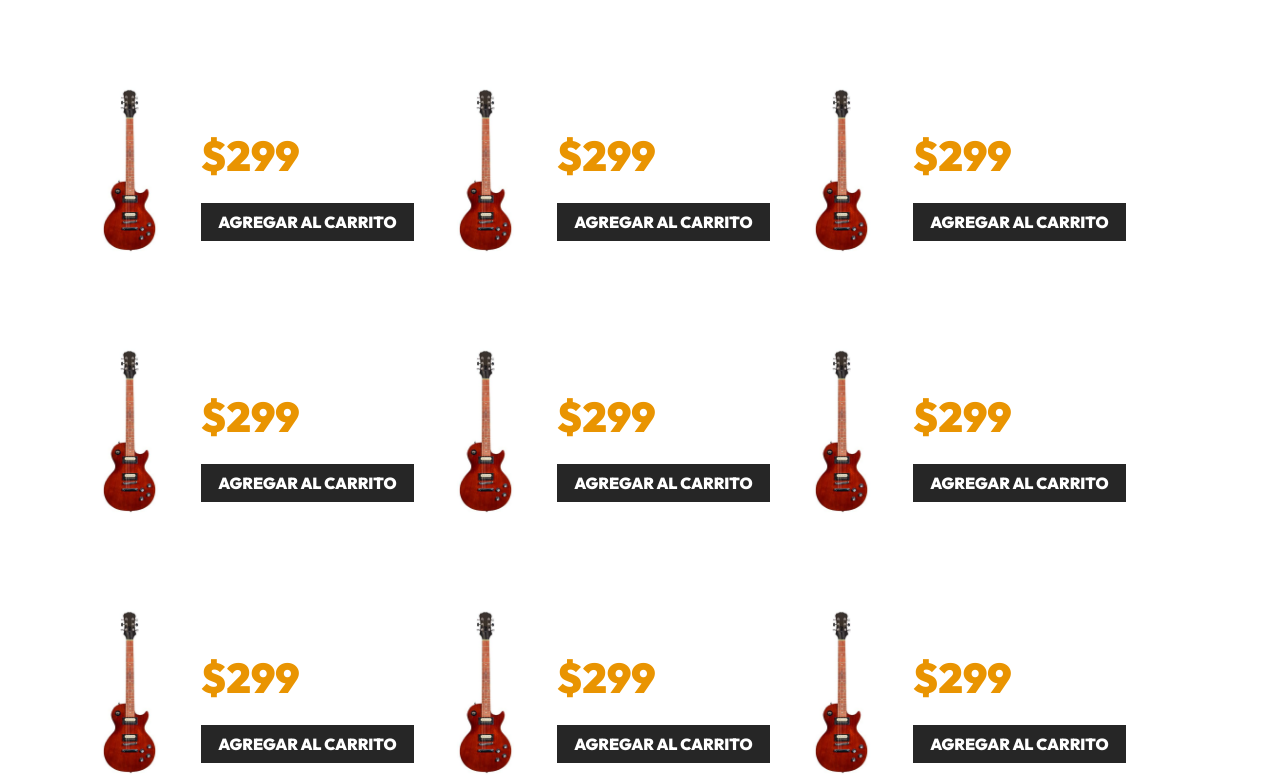
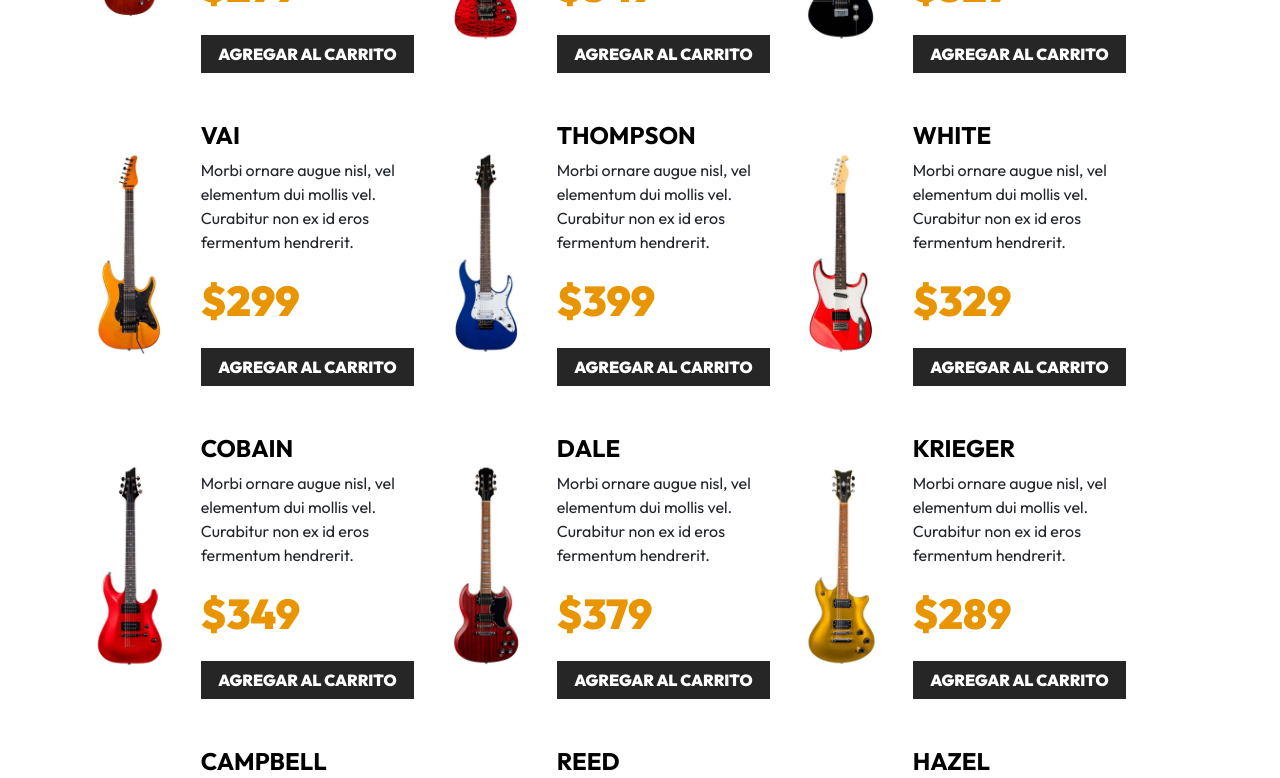
Before and after one commit to Sebastian-Prieto/GuitarLa-Vue, a Vue app: page / in a window 1280 px wide. Shown: the part 1100-1878 px from the top of the page. Built offline with nearby package versions, Linux system fonts and the light colour scheme.

Commit message:
Add data to the front by using props

```diff
--- a/src/App.vue
+++ b/src/App.vue
@@ -1,5 +1,5 @@
 <script setup>
-    import {reactive, ref, onMounted} from 'vue'
+import { reactive, ref, onMounted } from 'vue'
 import { db } from './data/guitarras'
 import Guitarra from './components/Guitarra.vue'
 
@@ -19,9 +19,7 @@
                     </a>
                 </div>
                 <nav class="col-md-6 a mt-5 d-flex align-items-start justify-content-end">
-                    <div
-                        class="carrito"
-                    >
+                    <div class="carrito">
                         <img class="img-fluid" src="/img/carrito.png" alt="imagen carrito" />
 
                         <div id="carrito" class="bg-white p-3">
@@ -46,25 +44,16 @@
                                             $299
                                         </td>
                                         <td class="flex align-items-start gap-4">
-                                            <button
-                                                type="button"
-                                                class="btn btn-dark"
-                                            >
+                                            <button type="button" class="btn btn-dark">
                                                 -
                                             </button>
                                             1
-                                            <button
-                                                type="button"
-                                                class="btn btn-dark"
-                                            >
+                                            <button type="button" class="btn btn-dark">
                                                 +
                                             </button>
                                         </td>
                                         <td>
-                                            <button
-                                                class="btn btn-danger"
-                                                type="button"
-                                            >
+                                            <button class="btn btn-danger" type="button">
                                                 X
                                             </button>
                                         </td>
@@ -82,12 +71,11 @@
             <div class="row mt-5">
                 <div class="col-md-6 text-center text-md-start pt-5">
                     <h1 class="display-2 fw-bold">Modelo VAI</h1>
-                    <p class="mt-5 fs-5 text-white">Lorem ipsum dolor sit amet consectetur adipisicing elit. Temporibus, possimus quibusdam dolor nemo velit quo, fuga omnis, iure molestias optio tempore sint at ipsa dolorum odio exercitationem eos inventore odit.</p>
+                    <p class="mt-5 fs-5 text-white">Lorem ipsum dolor sit amet consectetur adipisicing elit. Temporibus,
+                        possimus quibusdam dolor nemo velit quo, fuga omnis, iure molestias optio tempore sint at ipsa
+                        dolorum odio exercitationem eos inventore odit.</p>
                     <p class="text-primary fs-1 fw-black">$399</p>
-                    <button
-                        type="button"
-                        class="btn fs-4 bg-primary text-white py-2 px-5"
-                    >Agregar al Carrito</button>
+                    <button type="button" class="btn fs-4 bg-primary text-white py-2 px-5">Agregar al Carrito</button>
                 </div>
             </div>
         </div>
@@ -99,10 +87,7 @@
         <h2 class="text-center">Nuestra Colección</h2>
 
         <div class="row mt-5">
-            <Guitarra
-            v-for="guitarra in guitarras"
-            v-bind:guitarra="guitarra"
-            />
+            <Guitarra v-for="guitarra in guitarras" :guitarra="guitarra" />
         </div>
     </main>
 
--- a/src/components/Guitarra.vue
+++ b/src/components/Guitarra.vue
@@ -1,20 +1,22 @@
 <script setup>
-
+const props = defineProps({
+    guitarra: {
+        type: Object,
+        required: true
+    }
+})
 </script>
 
 <template>
     <div class="col-md-6 col-lg-4 my-4 row align-items-center">
-                <div class="col-4">
-                    <img class="img-fluid" src="/img/guitarra_01.jpg" alt="imagen guitarra">
-                </div>
-                <div class="col-8">
-                    <h3 class="text-black fs-4 fw-bold text-uppercase">{{  }}</h3>
-                    <p>{{  }}</p>
-                    <p class="fw-black text-primary fs-3">$299</p>
-                    <button
-                        type="button"
-                        class="btn btn-dark w-100 "
-                    >Agregar al Carrito</button>
-                </div>
-            </div><!-- FIN GUITARRA -->
+        <div class="col-4">
+            <img class="img-fluid" :src="'/img/' + guitarra.imagen + '.jpg'" :alt="'imagen guitarra ' + guitarra.nombre">
+        </div>
+        <div class="col-8">
+            <h3 class="text-black fs-4 fw-bold text-uppercase">{{ guitarra.nombre }}</h3>
+            <p>{{ guitarra.descripcion }}</p>
+            <p class="fw-black text-primary fs-3">${{ guitarra.precio }}</p>
+            <button type="button" class="btn btn-dark w-100 ">Agregar al Carrito</button>
+        </div>
+    </div><!-- FIN GUITARRA -->
 </template>
```
Lines whose indentation alone changed are shown as unchanged.
